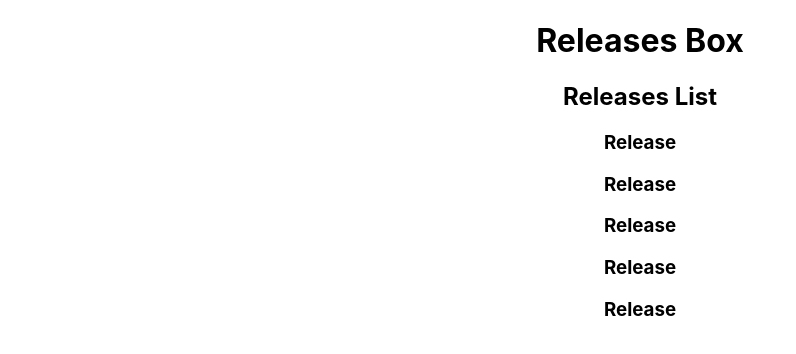
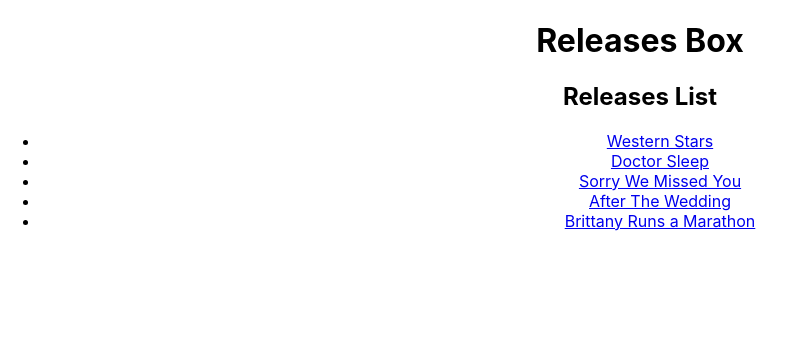
Before and after one commit to josephcooper3/film-releases-app, a React (Create React App) app: page / in a window 1280 px wide. Shown: the top 354 px of the page, without its empty margins (0-796 px from the left). Built offline with nearby package versions, Linux system fonts and the light colour scheme.

Commit message:
renders Releases

```diff
--- a/src/components/Release.js
+++ b/src/components/Release.js
@@ -4,7 +4,7 @@ class Release extends Component {
 
   render() {
     return (
-      <h3>Release</h3>
+      <a href={this.props.url}>{this.props.name}</a>
     )
   }
 
--- a/src/components/ReleasesList.js
+++ b/src/components/ReleasesList.js
@@ -6,13 +6,15 @@ class ReleasesList extends Component {
   render() {
 
     const releaseNodes = this.props.data.map(release => {
-      return <Release name={release.name} url={release.url} key={release.id}></Release>
+      return <li><Release name={release.name} url={release.url} key={release.id}></Release></li>
     })
 
     return (
       <div className="releases-list">
         <h2>Releases List</h2>
+        <ul>
         {releaseNodes}
+        </ul>
       </div>
     )
   }
```
